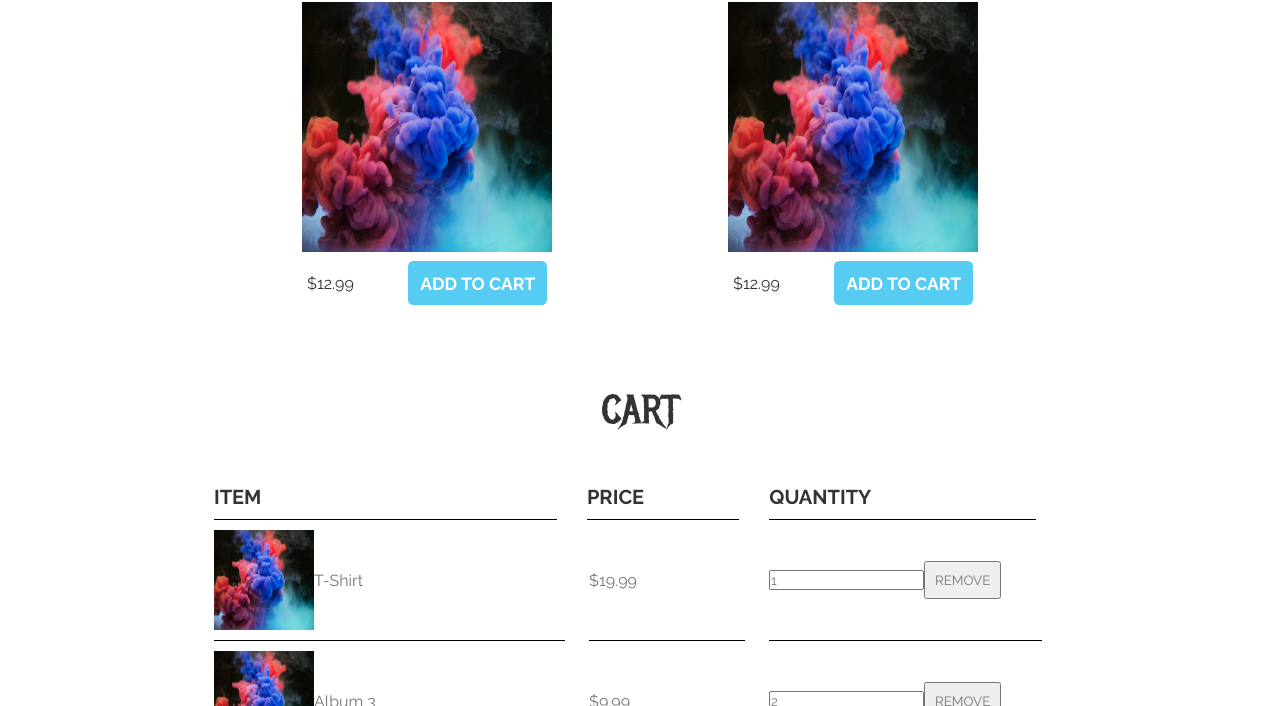
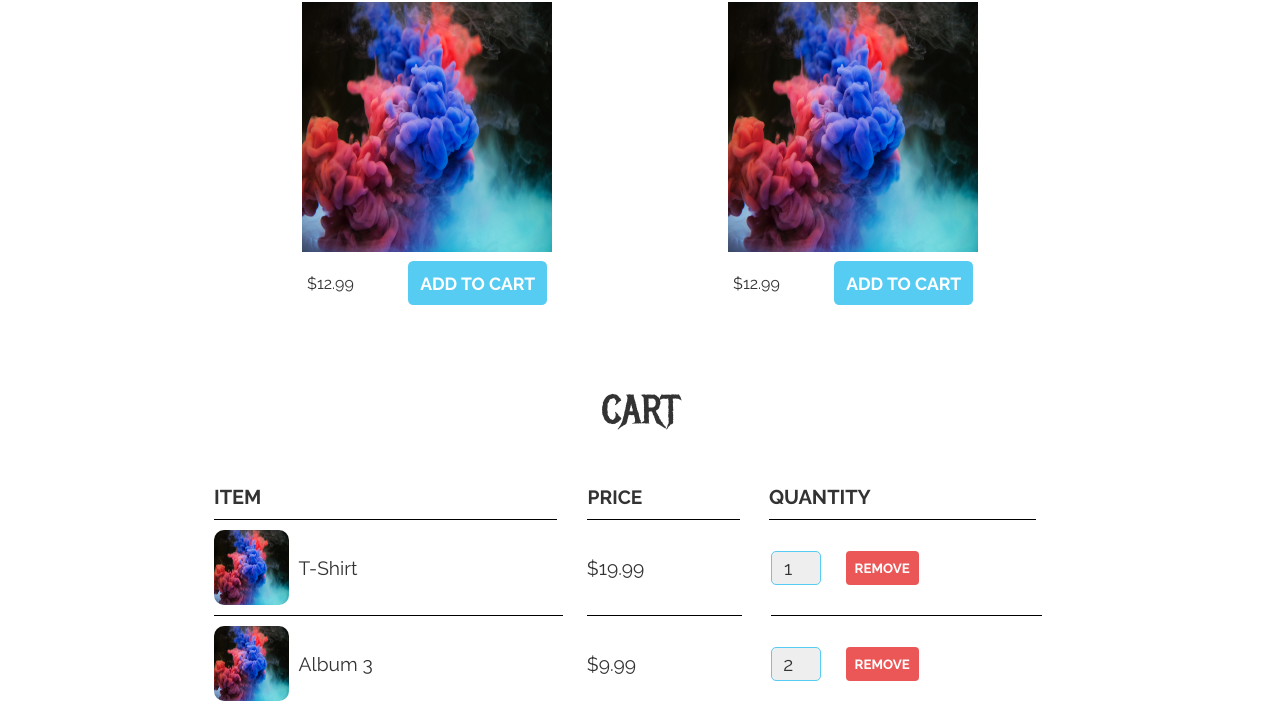
Before and after one commit to BDunnCode/BandWebsiteA, a plain HTML site: page Store.html in a window 1280 px wide. Shown: the part 1360-2066 px from the top of the page. Drawn offline with Linux system fonts and the light colour scheme; files whose address does not match are found by name.

Commit message:
More touches on the cart

```diff
--- a/Store.html
+++ b/Store.html
@@ -99,26 +99,28 @@
         <span class="cart-price cart-header cart-column">PRICE</span>
         <span class="cart-quantity cart-header cart-column">QUANTITY</span>
       </div>
+      <div class="cart-items">
         <div class="cart-row">
           <div class="cart-item cart-column">
-          <img class="cart-item-image" src="TempImages/Header Background.jpg" height="100" width="100">
+            <img class="cart-item-image" src="TempImages/Header Background.jpg" />
             <span class="cart-item-title">T-Shirt</span>
           </div>
           <span class="cart-price cart-column">$19.99</span>
           <div class="cart-quantity cart-column">
-          <input class="cart-quanity-input" type="number" value="1">
+            <input class="cart-quantity-input" type="number" value="1">
             <button class="btn btn-danger" type="button">REMOVE</button>
           </div>
         </div>
         <div class="cart-row">
           <div class="cart-item cart-column">
-          <img src="TempImages/Header Background.jpg" height="100" width="100">
-          <span>Album 3</span>
+            <img class="cart-item-image"src="TempImages/Header Background.jpg" />
+            <span class="cart-item-title">Album 3</span>
           </div>
           <span class="cart-price cart-column"> $9.99</span>
           <div class="cart-quantity cart-column">
-          <input class="cart-quanity-input" type="number" value="2">
+            <input class="cart-quantity-input" type="number" value="2">
             <button class="btn btn-danger" type="button">REMOVE</button>
+          </div>
         </div>
       </div>
 
--- a/styles.css
+++ b/styles.css
@@ -258,10 +258,56 @@ STORE PAGE STYLES
 
 .cart-price {
   width: 20%;
+  font-size: 1.2em;
+  color: #333;
 }
 
 .cart-quantity {
   width: 35%;
+}
+
+.cart-item-title {
+  color: #333;
+  margin-left: 0.5em;
+  font-size: 1.2em;
+}
+
+.cart-item-image {
+  width: 75px;
+  height: 75px;
+  border-radius: 10px;
+}
+
+.btn-danger {
+  color: white;
+  background-color: #eb5757;
+  border: none;
+  border-radius: 0.3em;
+  font-weight: bold;
+}
+
+.btn-danger:hover {
+  background-color: #cc4c4c;
+}
+
+.cart-quantity-input {
+  height: 34px;
+  width: 50px;
+  border-radius: 5px;
+  border: 1px solid #56ccf2;
+  background-color: #eee;
+  color: #333;
+  text-align: center;
+  font-size: 1.2em;
+  margin-right: 25px;
+}
+
+.cart-row:last-child {
+  border-bottom: 1px solid black;
+}
+
+.cart-row:last-child .cart-column {
+  border-bottom: none;
 }
 
 /* ====================
```
Lines whose indentation alone changed are shown as unchanged.
